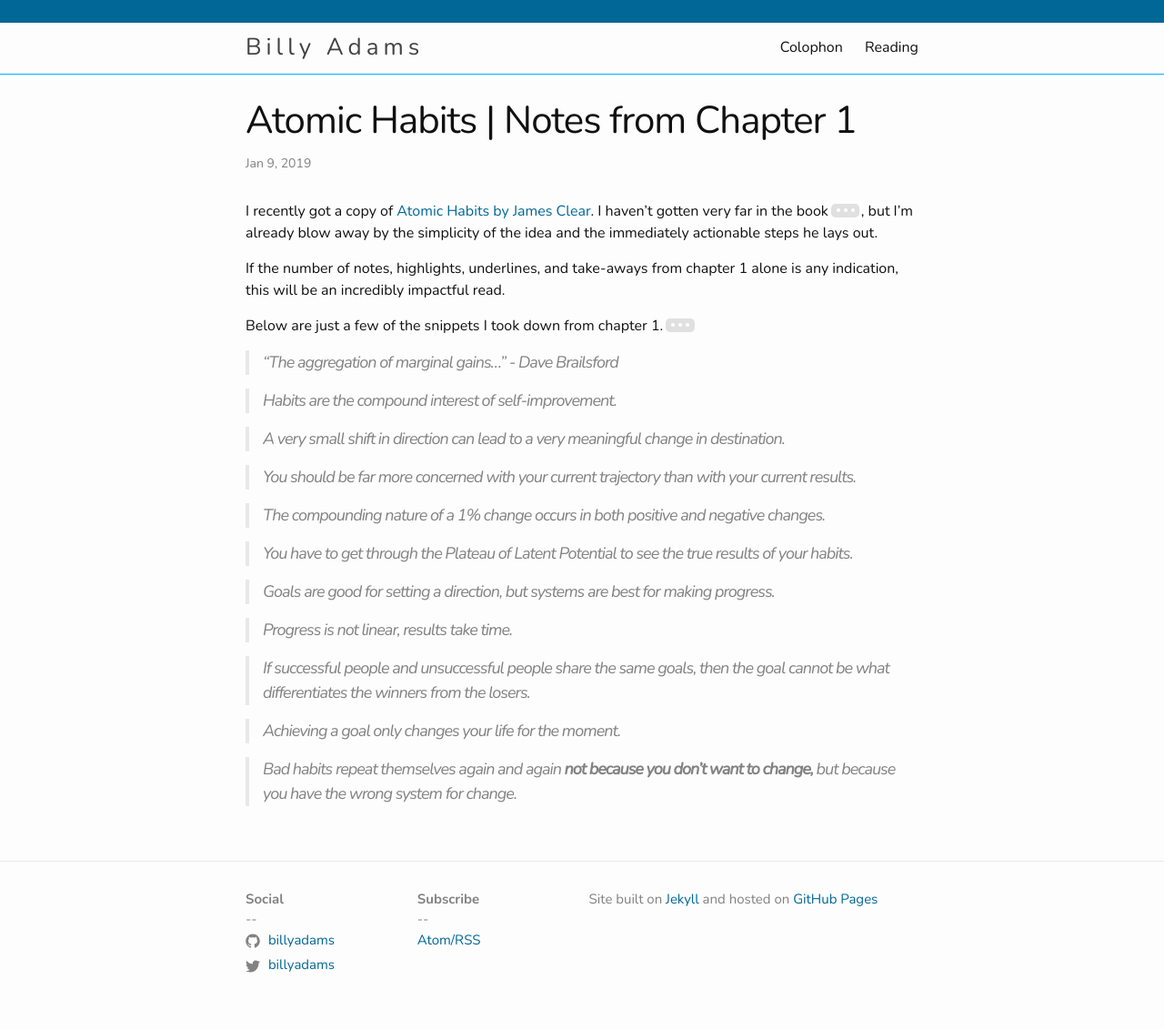
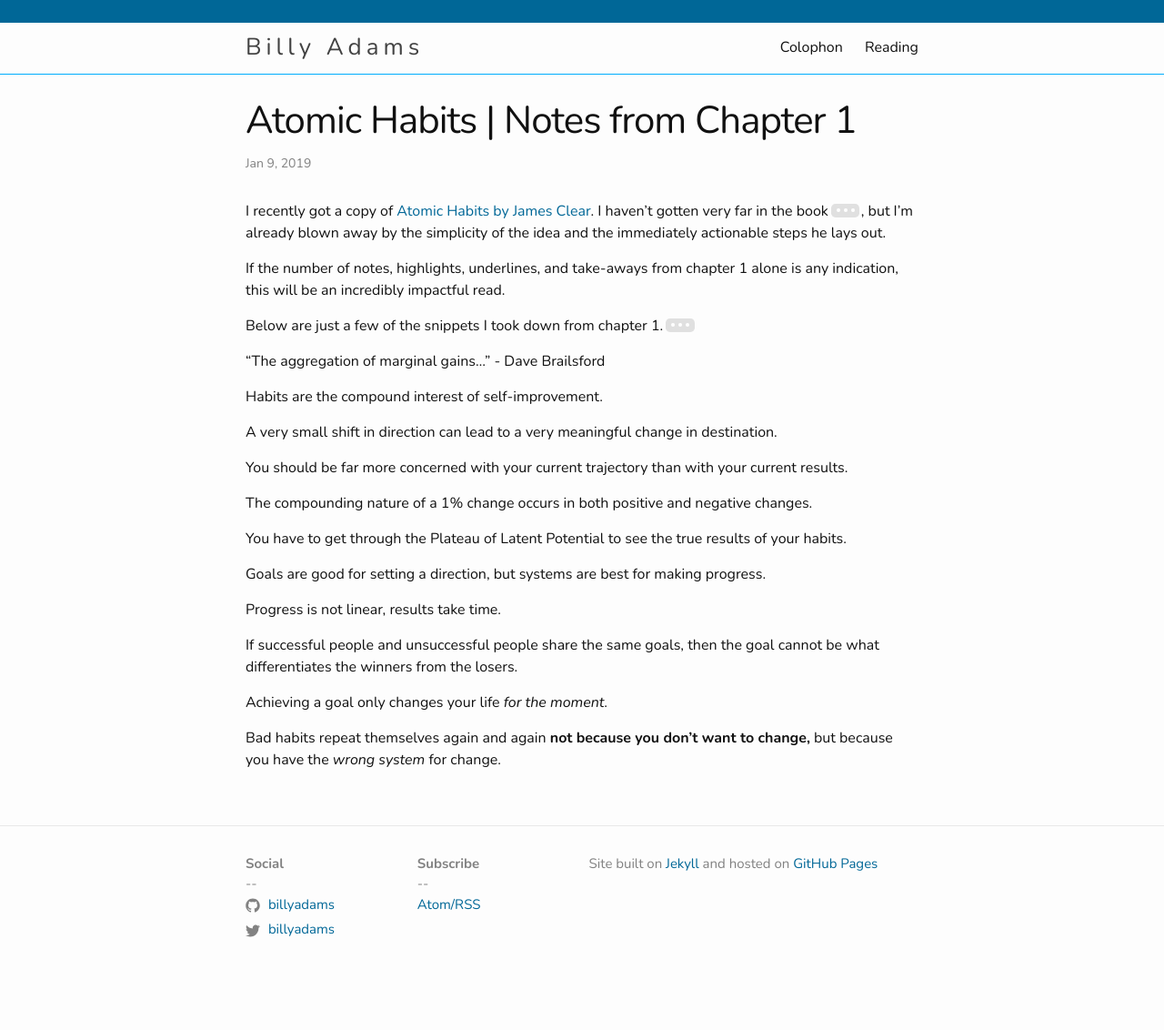
Before and after one commit to billyadams/billyadams.github.io, a Jekyll site: the page built from _posts/2019-01-09-Atomic-Habits.markdown, in a window 1280 px wide. Shown: the whole page at 91% size. Built offline with Jekyll 4.4.1, drawn with Linux system fonts in a browser that asks for light colours; after the commit the page ends 1093 px from its top, so only the background shows below that.

Commit message:
More Post Edits

```diff
--- a/_posts/2019-01-09-Atomic-Habits.markdown
+++ b/_posts/2019-01-09-Atomic-Habits.markdown
@@ -5,33 +5,33 @@
 categories: [habits]
 ---
 
-I recently got a copy of [Atomic Habits by James Clear](https://atomichabits.com). I haven’t gotten very far in the book[^1], but I’m already blow away by the simplicity of the idea and the immediately actionable steps he lays out.
+I recently got a copy of [Atomic Habits by James Clear](https://atomichabits.com). I haven’t gotten very far in the book[^1], but I’m already blown away by the simplicity of the idea and the immediately actionable steps he lays out.
 
 If the number of notes, highlights, underlines, and take-aways from chapter 1 alone is any indication, this will be an incredibly impactful read.
 
 Below are just a few of the snippets I took down from chapter 1.[^2]
 
-> "The aggregation of marginal gains..." - Dave Brailsford
+"The aggregation of marginal gains..." - Dave Brailsford
 
-> Habits are the compound interest of self-improvement.
+Habits are the compound interest of self-improvement.
 
-> A very small shift in direction can lead to a very meaningful change in destination.
+A very small shift in direction can lead to a very meaningful change in destination.
 
-> You should be far more concerned with your current trajectory than with your current results.
+You should be far more concerned with your current trajectory than with your current results.
 
-> The compounding nature of a 1% change occurs in both positive and negative changes.
+The compounding nature of a 1% change occurs in both positive and negative changes.
 
-> You have to get through the Plateau of Latent Potential to see the true results of your habits.
+You have to get through the Plateau of Latent Potential to see the true results of your habits.
 
-> Goals are good for setting a direction, but systems are best for making progress.
+Goals are good for setting a direction, but systems are best for making progress.
 
-> Progress is not linear, results take time.
+Progress is not linear, results take time.
 
-> If successful people and unsuccessful people share the same goals, then the goal cannot be what differentiates the winners from the losers.
+If successful people and unsuccessful people share the same goals, then the goal cannot be what differentiates the winners from the losers.
 
-> Achieving a goal only changes your life *for the moment.*
+Achieving a goal only changes your life *for the moment.*
 
-> Bad habits repeat themselves again and again **not because you don’t want to change,** but because you have the *wrong system* for change.
+Bad habits repeat themselves again and again **not because you don’t want to change,** but because you have the *wrong system* for change.
 
 
 
```
